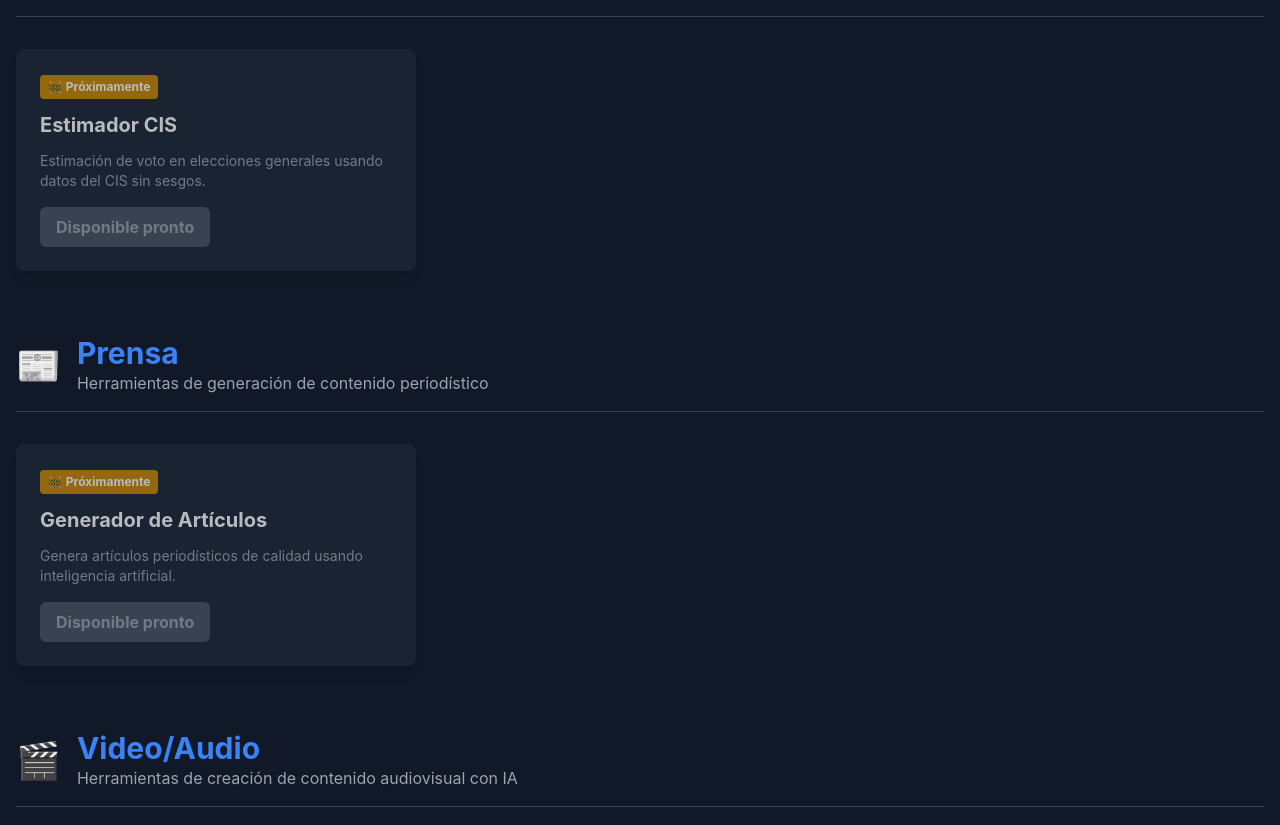
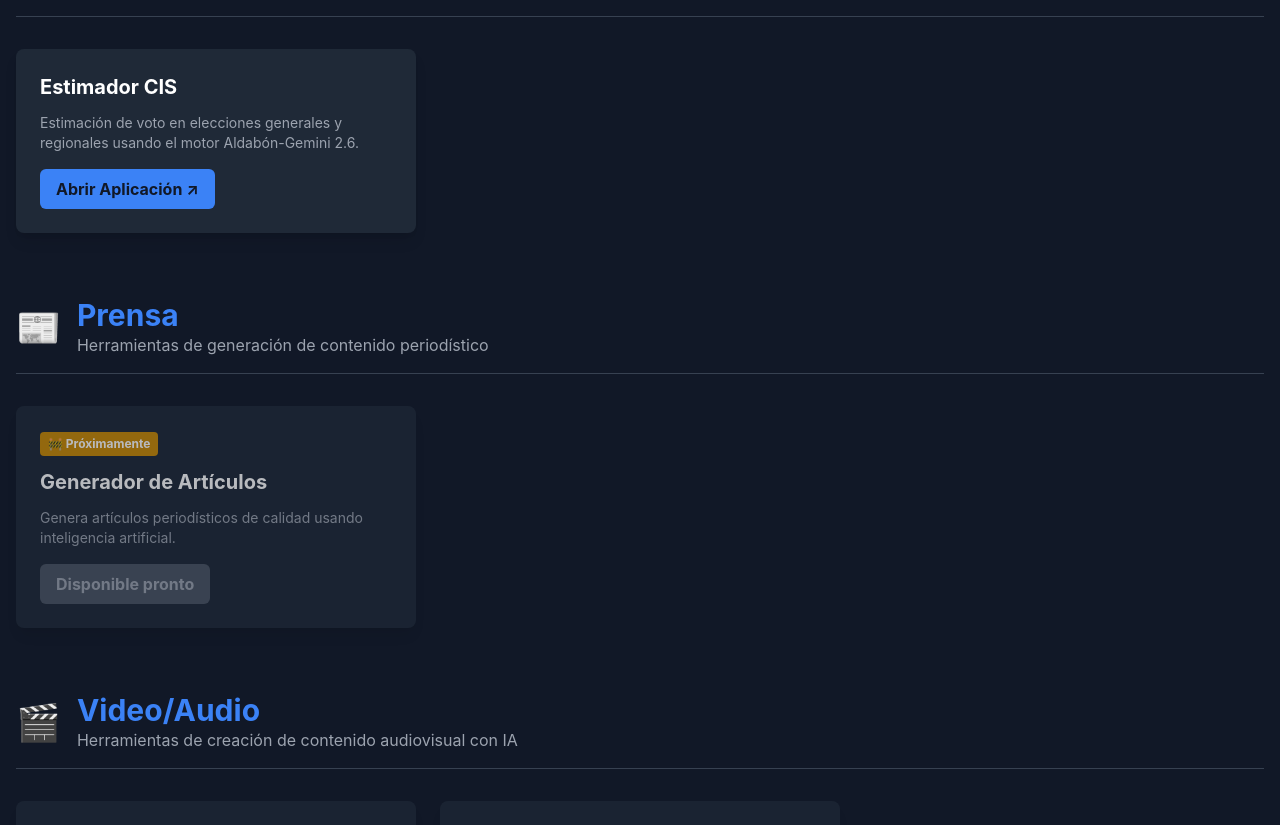
Before and after one commit to lbt00001-beep/mbainative-website, a Next.js app in the folder app/: page /aplicaciones in a window 1280 px wide. Shown: the part 1046-1871 px from the top of the page. Built offline with nearby package versions, Linux system fonts and the light colour scheme.

Commit message:
Integrar Estimador CIS 2.6

```diff
--- a/app/app/aplicaciones/page.tsx
+++ b/app/app/aplicaciones/page.tsx
@@ -54,10 +54,10 @@ const categorias = [
     apps: [
       {
         nombre: "Estimador CIS",
-        descripcion: "Estimación de voto en elecciones generales usando datos del CIS sin sesgos.",
-        url: "#",
-        tipo: "interno",
-        estado: "proximamente"
+        descripcion: "Estimación de voto en elecciones generales y regionales usando el motor Aldabón-Gemini 2.6.",
+        url: "https://cis-benedicto-gemini.streamlit.app/",
+        tipo: "externo",
+        estado: "disponible"
       }
     ]
   },
```
